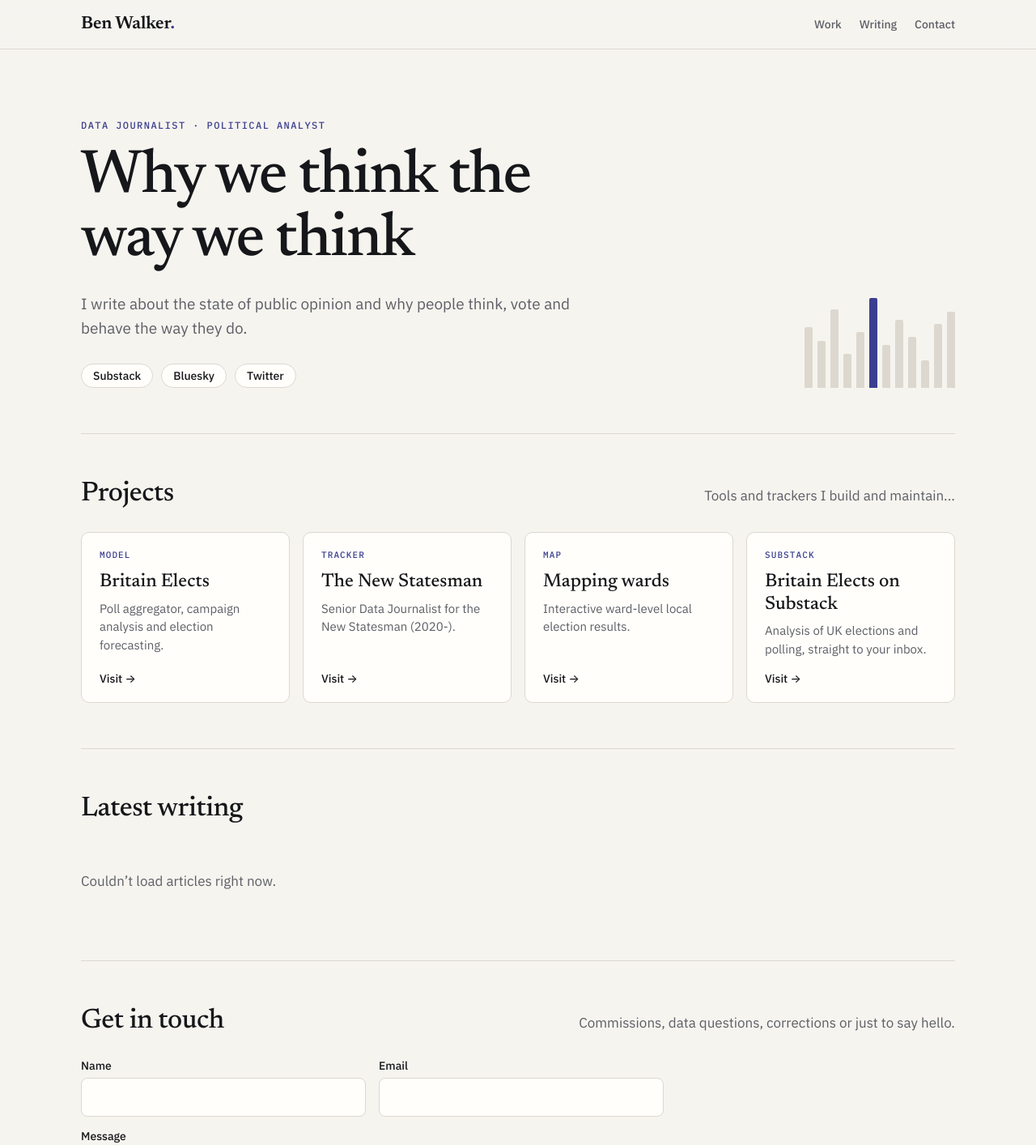
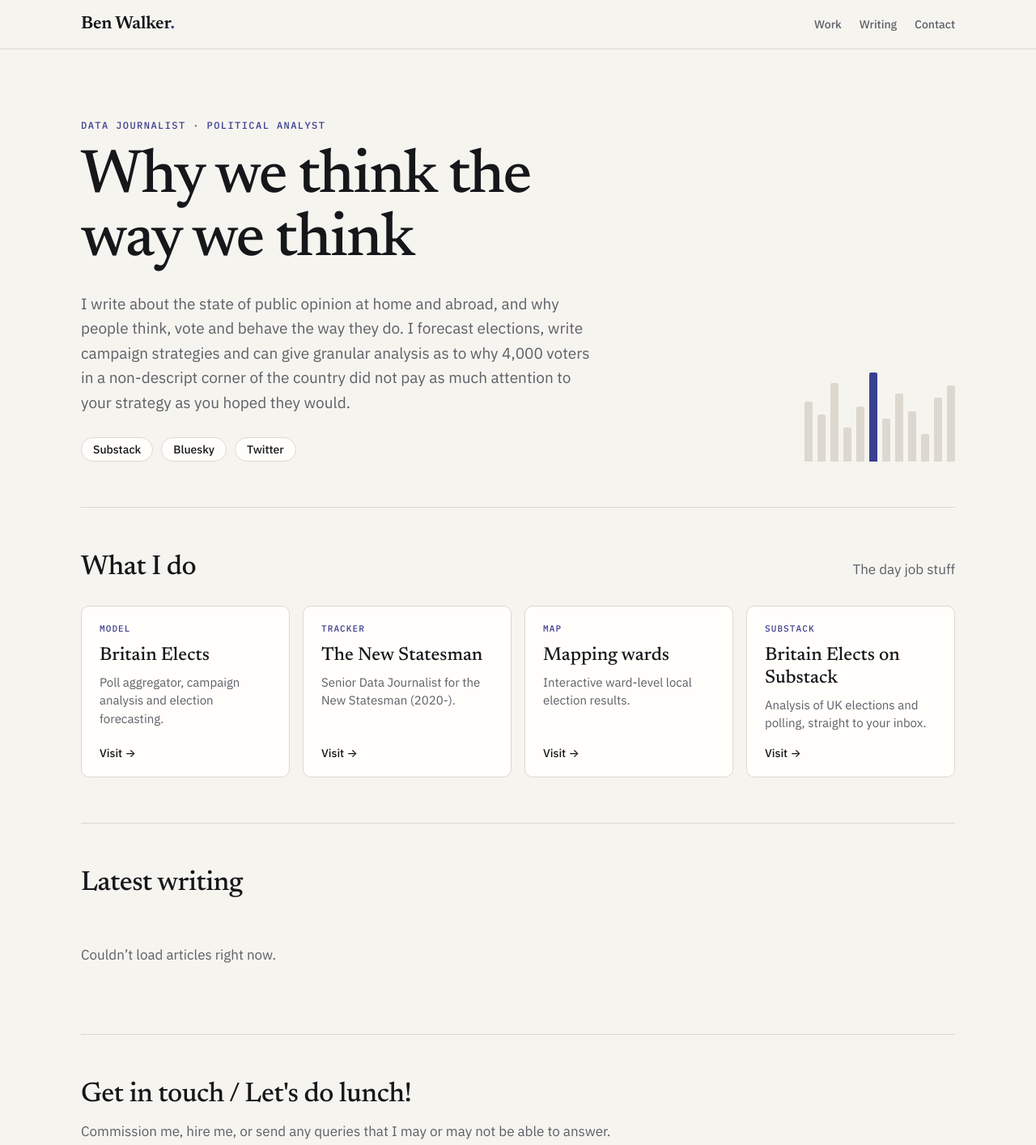
Before and after one commit to glasgow46239/benwalker, a plain HTML site: page public/index.html in a window 1280 px wide. Shown: the top 1414 px of the page at 81% size. Drawn offline with Linux system fonts and the light colour scheme; no server answers.

Commit message:
Update index.html

```diff
--- a/public/index.html
+++ b/public/index.html
@@ -35,7 +35,7 @@
     <section class="hero wrap">
       <p class="kicker">Data Journalist · Political Analyst</p>
       <h1>Why we think the way we think</h1>
-      <p class="lede">I write about the state of public opinion and why people think, vote and behave the way they do.</p>
+      <p class="lede">I write about the state of public opinion at home and abroad, and why people think, vote and behave the way they do. I forecast elections, write campaign strategies and can give granular analysis as to why 4,000 voters in a non-descript corner of the country did not pay as much attention to your strategy as you hoped they would.</p>
       <ul class="social" id="social" aria-label="Elsewhere"></ul>
       <div class="bars" aria-hidden="true">
         <span style="--h:.62"></span><span style="--h:.48"></span><span style="--h:.81"></span><span style="--h:.35"></span><span style="--h:.57"></span><span style="--h:.92"></span><span style="--h:.44"></span><span style="--h:.70"></span><span style="--h:.52"></span><span style="--h:.28"></span><span style="--h:.66"></span><span style="--h:.78"></span>
@@ -44,8 +44,8 @@
 
     <section id="work" class="section wrap" aria-labelledby="work-h">
       <div class="section-head">
-        <h2 id="work-h">Projects</h2>
-        <p>Tools and trackers I build and maintain...</p>
+        <h2 id="work-h">What I do</h2>
+        <p>The day job stuff</p>
       </div>
       <ul class="cards" id="sites"></ul>
     </section>
@@ -64,8 +64,8 @@
 
     <section id="contact" class="section wrap contact" aria-labelledby="contact-h">
       <div class="section-head">
-        <h2 id="contact-h">Get in touch</h2>
-        <p>Commissions, data questions, corrections or just to say hello.</p>
+        <h2 id="contact-h">Get in touch / Let's do lunch!</h2>
+        <p>Commission me, hire me, or send any queries that I may or may not be able to answer.</p>
       </div>
       <form id="contact-form" class="form" novalidate>
         <div class="row">
```
